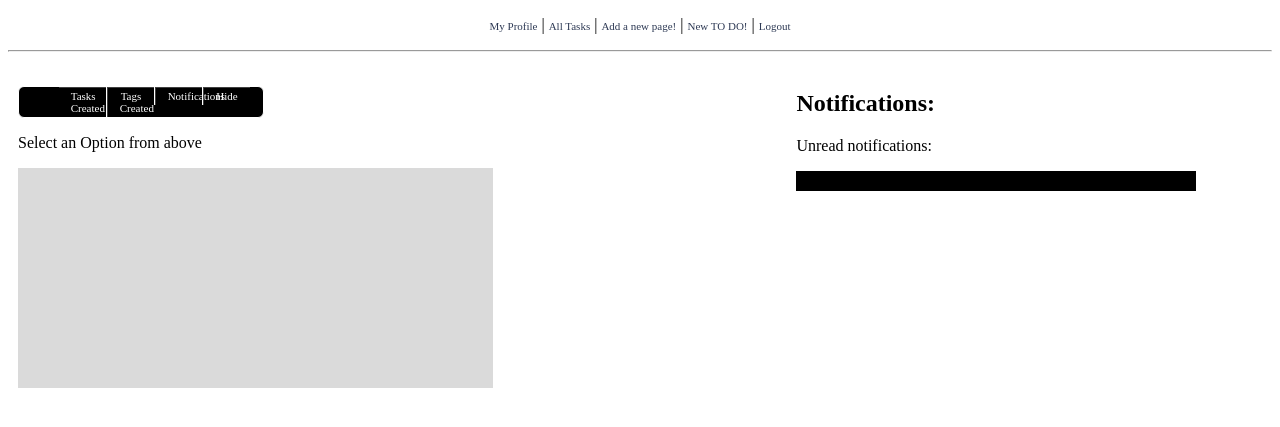
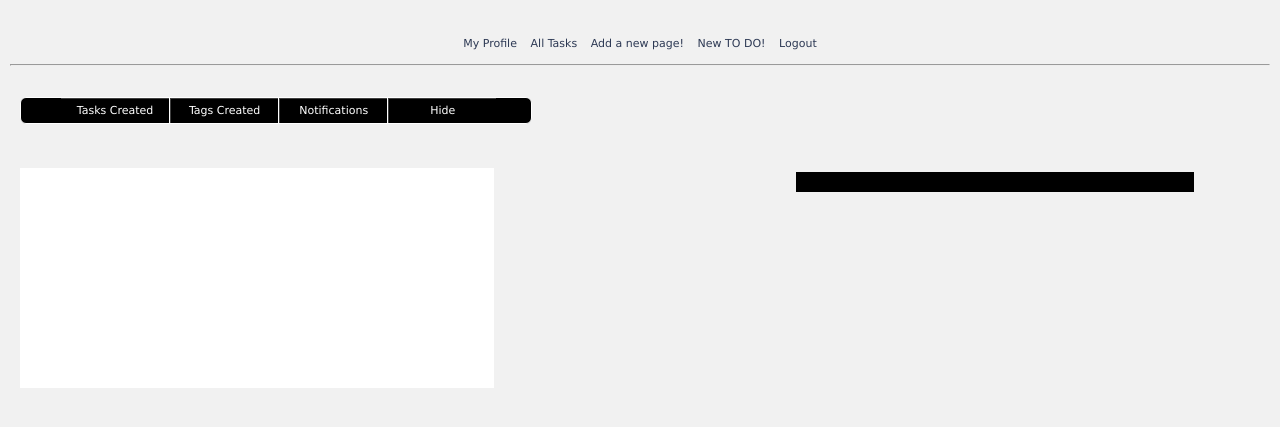
Before and after one commit to borse/develop, a PHP site: page / in a window 1280 px wide. Shown: the top 427 px of the page. Run offline with PHP 8.4, Linux system fonts and the light colour scheme; the visitor is signed in with stand-in values (Sample User, id 1); data that the repository does not hold is empty; some libraries are stand-ins or nearby versions.

Commit message:
-menu in index now is displayed in a better way -added a loading animation when each menu item is clicked

```diff
--- a/css/index.css
+++ b/css/index.css
@@ -1,15 +1,6 @@
-/* CSS Document */.
-
-body {
-
-	font: 14px Verdana, Arial, Helvetica, sans-serif;
-	color: #666666;
-	margin: 0px;
-	padding: 20px 10px 0px;
-	background-color: #F1F1F1;
+/* CSS Document */
 
 
-}
 .textfield {
 	font-size: 11px;
 	color: #333333;
@@ -23,6 +14,17 @@
 	padding: 0px 0px 3px;
 	font: bold 200% Verdana, Arial, Helvetica, sans-serif;
 	text-align:left;
+
+
+}
+
+body {
+
+	font: 14px Verdana, Arial, Helvetica, sans-serif;
+	color: #0000;
+	margin: 0px;
+	padding: 20px 10px 0px;
+	background-color: #F1F1F1;
 
 
 }
@@ -104,11 +106,13 @@
  }
 
  #div_print_table{
-	background-color:#DADADA;
+	background-color:#fff;
     width:60%;
     padding: 10px;
   	height:200px;
 	 overflow:scroll;
+	 position:relative;
+
  }
 
 
@@ -116,6 +120,7 @@
 	   width:60%;
 	 	 float:left;
 		 margin:10px;
+		 position:relative;
 
 		 }
 #div_static_area ul li{
@@ -170,8 +175,12 @@
 .horizontal-nav {
     background: #efefef;
     border-radius: 6px;
+
+
 }
 .horizontal-nav ul {
+
+	width: 470px;
     background: #000;
     float: left;
     text-align: center;
@@ -189,7 +198,7 @@
 }
 .horizontal-nav ul li a {
     display: block;
-    padding: 5% 25%;
+    padding: 5% ;
     color: #fff;
     border-top: 1px solid rgba(255,255,255, 0.25);
     border-left: 1px solid rgba(255,255,255, 0.25);
@@ -201,3 +210,15 @@
     background: #FFF;
 	color:#000;
 }
+
+ .div_animation_loader
+ {
+	 position:absolute;
+	 top:0;
+	 left:0;
+	 width:100%;
+	 height:100%;
+	 background:  rgba(255,255,255, .8) url('../images/general-icons/loading.gif') no-repeat 50%;
+
+
+ }
--- a/index.php
+++ b/index.php
@@ -33,7 +33,7 @@
 </style>
 </head>
 
-<body>
+<body id="body">
 
 <div id="div_menu">
 <?php
@@ -67,12 +67,12 @@
                      </ul>
 
    			 </ul>
-        </nav>
+  </nav>
 		<p class="float_breaker"></p>
 		<p id="p_nav_clicked"> Select an Option from above</p>
         <div id="div_print_table">
 
-        </div>
+ 	   </div>
 
 
      </div>
--- a/js/scripts/general.js
+++ b/js/scripts/general.js
@@ -1,4 +1,5 @@
 // JavaScript Document
+//================================= Wrappers====================================
 
 //================================= ANIMATION FUNCTIONS===================
 
@@ -11,6 +12,12 @@
   {
 	  $('#'+element).show(speed);
   }//end of function_show element
+
+
+  function toggle_element(element,speed)
+  {
+	  $('#'+element).toggle(speed);
+  }//end of toggle_element element
 
 
 
```
Also changed, not shown: js/index.js (+45 -13 lines), minicode/loading_animation.html (added, +11 -0 lines), icons/loading.gif (added), images/General-icons/loading-backup.gif (added), images/General-icons/loading.gif (added), images/General-icons/loading2.gif (added), 3 other files.
